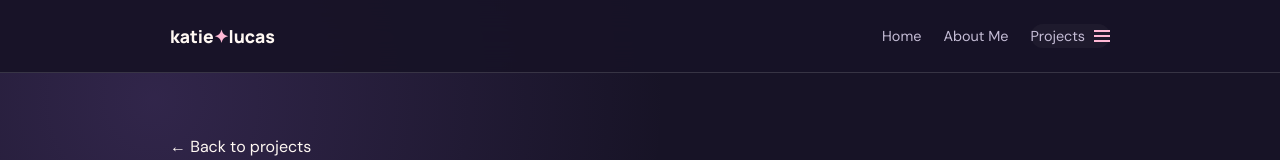
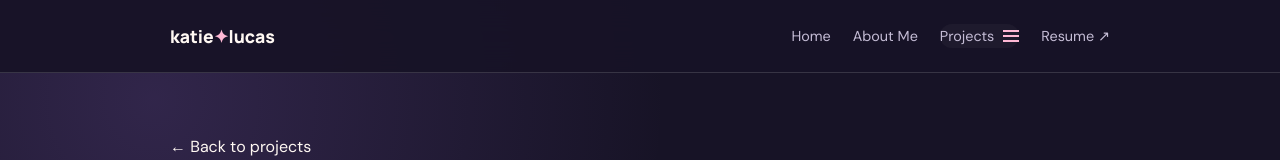
Before and after one commit to lavenderfog/lavenderog.github.io, a plain HTML site: page projects/sims4-client-performance.html in a window 1280 px wide. Shown: the top 160 px of the page. Drawn offline with Linux system fonts and the light colour scheme.

Commit message:
Add persistent resume link to project navigation

```diff
--- a/projects/sims4-client-performance.html
+++ b/projects/sims4-client-performance.html
@@ -178,7 +178,7 @@ h1{font-size:clamp(2.8rem,14vw,4.4rem);line-height:1.02}.section-title{font-size
 </style>
 
 <link rel="icon" type="image/svg+xml" href="/favicon.svg?v=1"><link rel="shortcut icon" href="/favicon.svg?v=1">
-</head><body><header class="top"><div class="shell nav"><a class="brand" href="../index.html">katie<span>✦</span>lucas</a><nav class="navlinks" aria-label="Main navigation"><a href="../index.html#home">Home</a><a href="../about.html">About Me</a><details class="work-nav"><summary>Projects</summary><div class="work-menu"><a href="sims4-ui.html">The Sims 4 : UI</a><a href="sims4-gameplay.html">The Sims 4 : Gameplay</a><a href="sims4-client-performance.html">The Sims 4 : Client</a><a href="horse-breeding.html">The Sims 4 : Technical Design</a><a href="swtor-emote-ui.html">Star Wars the Old Republic: Emote Window Redesign</a><a href="pixie-hollow-ui.html">Personal Project: Pixie Hollow UI Technical Design</a></div></details></nav></div></header><main class="shell"><a href="../index.html#other-work">← Back to projects</a>
+</head><body><header class="top"><div class="shell nav"><a class="brand" href="../index.html">katie<span>✦</span>lucas</a><nav class="navlinks" aria-label="Main navigation"><a href="../index.html#home">Home</a><a href="../about.html">About Me</a><details class="work-nav"><summary>Projects</summary><div class="work-menu"><a href="sims4-ui.html">The Sims 4 : UI</a><a href="sims4-gameplay.html">The Sims 4 : Gameplay</a><a href="sims4-client-performance.html">The Sims 4 : Client</a><a href="horse-breeding.html">The Sims 4 : Technical Design</a><a href="swtor-emote-ui.html">Star Wars the Old Republic: Emote Window Redesign</a><a href="pixie-hollow-ui.html">Personal Project: Pixie Hollow UI Technical Design</a></div></details><a class="nav-cta" href="https://docs.google.com/document/d/1S6E1jukSYpKU73AlZdMhTuSiJwFY8Or7omLJUwZx3eY/edit?usp=sharing" target="_blank" rel="noreferrer">Resume ↗</a></nav></div></header><main class="shell"><a href="../index.html#other-work">← Back to projects</a>
 <header>
 <p class="eyebrow">The Sims 4 · Client work</p>
 <h1>UI Performance Initiative</h1>
```
